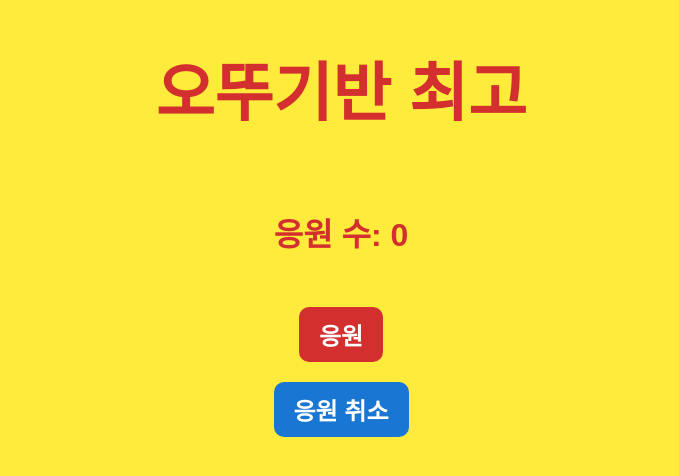
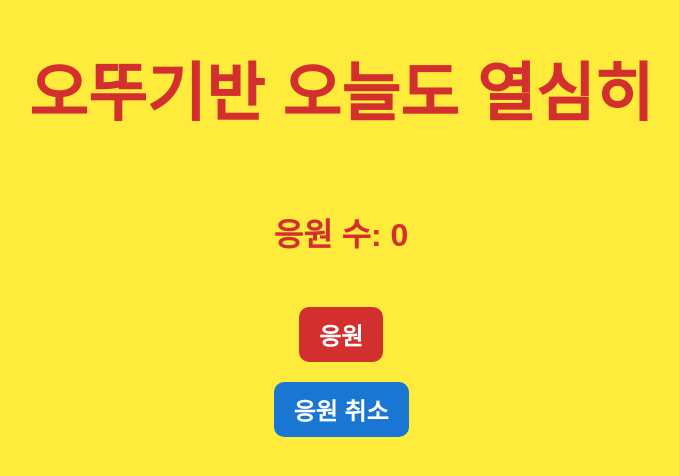
Before and after one commit to jinyukim3/good, a plain HTML site: page index.html in a window 1280 px wide. Shown: the part 182-658 px from the top of the page, without its empty margins (299-978 px from the left). Drawn offline with Linux system fonts and the light colour scheme.

Commit message:
Add files via upload

```diff
--- a/index.html
+++ b/index.html
@@ -43,7 +43,7 @@
     </style>
 </head>
 <body>
-<h1>오뚜기반 최고</h1>
+<h1>오뚜기반 오늘도 열심히</h1>
 <p>응원 수: <span id="count">0</span></p>
 <button onclick="increaseCount()">응원</button>
 <button id="supportCancelButton" onclick="decreaseCount()">응원 취소</button>
```
